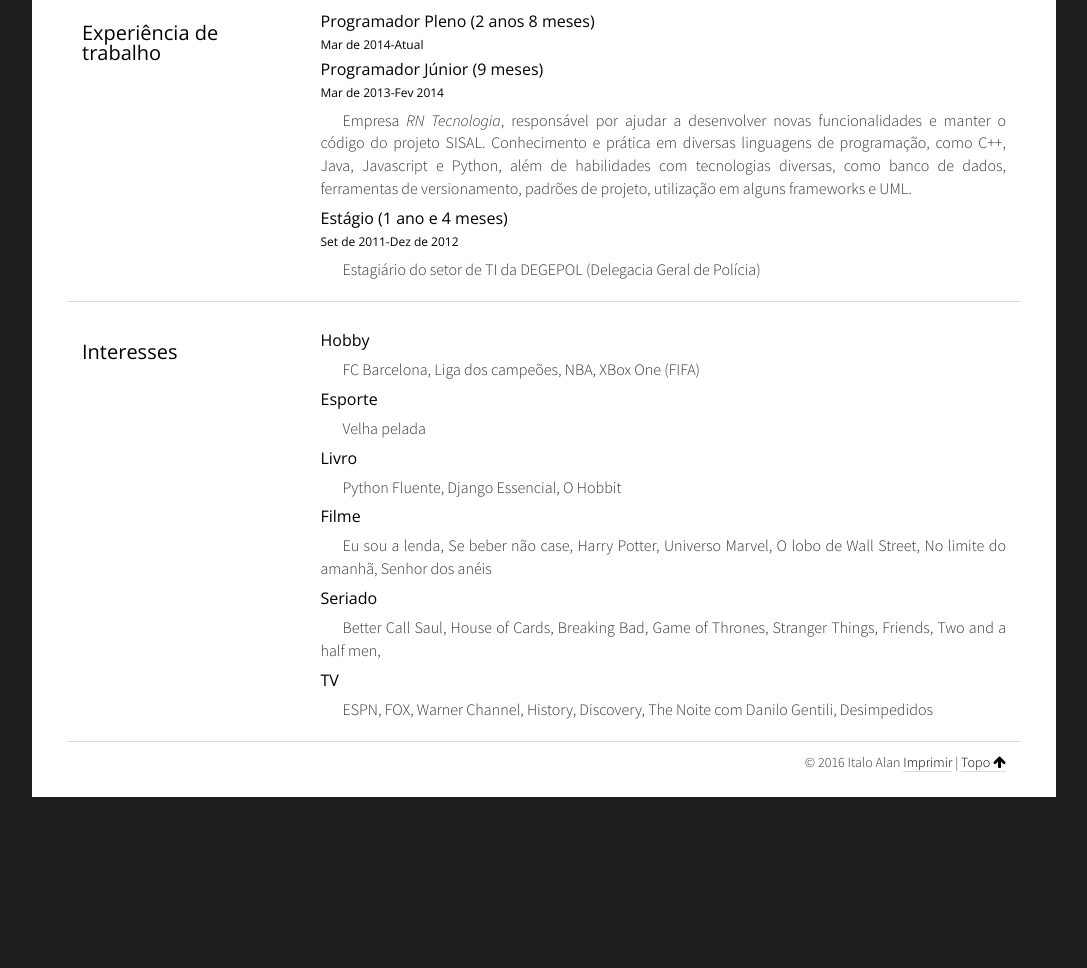
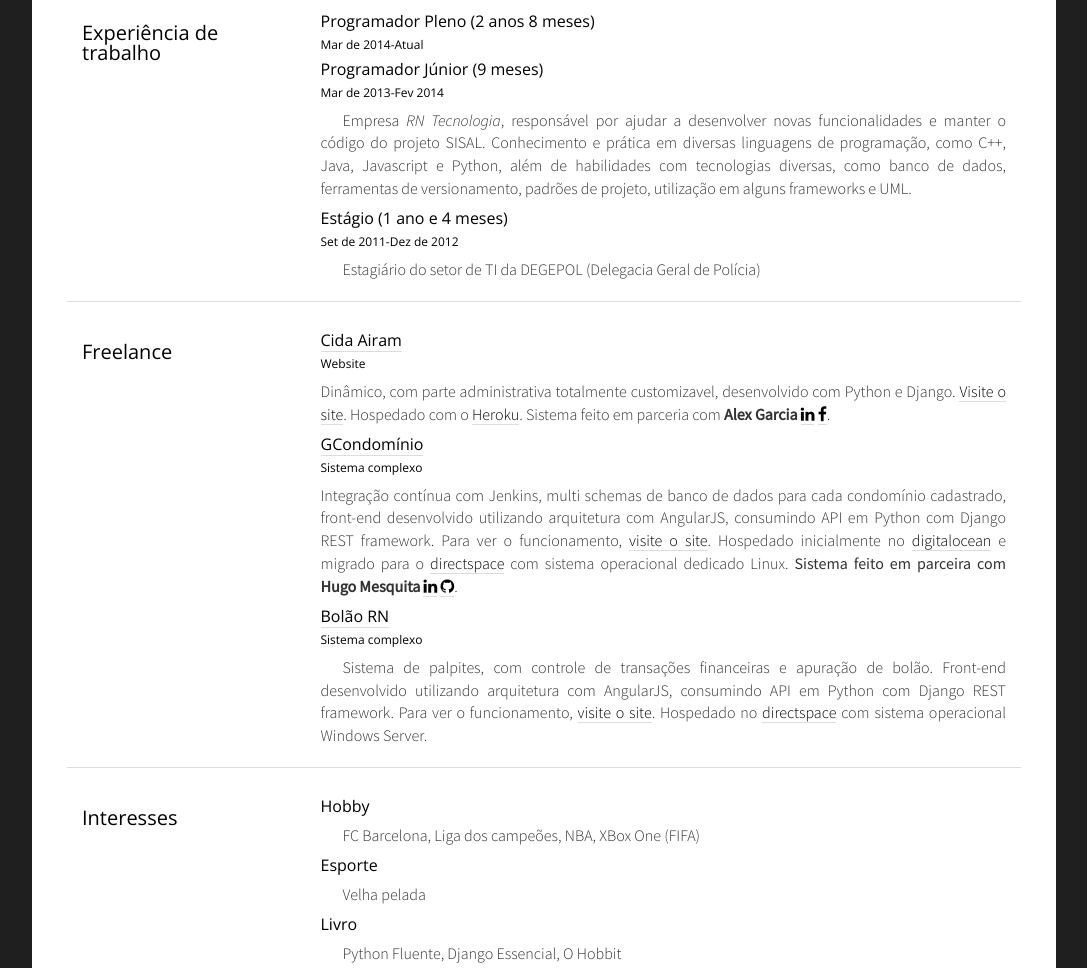
Before and after one commit to italoalanw3/portfolio, a website: page index.html in a window 1280 px wide. Shown: the part 1012-1980 px from the top of the page, without its empty margins (96-1183 px from the left). Before the commit the page ends 1829 px from the top, so only its background shows below. Drawn offline with nearby package versions, Linux system fonts and the light colour scheme; files whose address does not match are found by name.

Commit message:
Adicionado freelance ao curriculo

```diff
--- a/index.html
+++ b/index.html
@@ -89,7 +89,7 @@
 					<li><strong>MS SQL Server</strong> - 2 anos de experiência</li>
 					<li><strong>MySQL</strong> - 1 ano de experiência</li>
 				</ul>
-				<p class="col-md-12 text-justify" style="padding-left: 30px; margin-top: 10px; max-width: 689px;">
+				<p class="col-md-12 text-justify" style="margin-top: 10px;">
 					<b>Jenkins</b>
 					<strong>Integração continua</strong>,
 					<strong>Build automatizado</strong>
@@ -165,6 +165,48 @@
 		</div>
 	</article>
 
+	<!-- Freelance -->
+	<article class="row row-fluid">
+		<header class="col-md-3">
+			<h3>Freelance</h3>
+		</header>
+		<div class="col-md-9">
+			<h4>
+				<a href="http://www.cidaairam.com.br/" target="_blank">Cida Airam</a></h4>
+			<h5>Website</h5>
+			<p class="text-justify" style=" text-indent: 0px;">Dinâmico, com parte administrativa totalmente customizavel, desenvolvido com Python e Django.
+				<a href="http://www.cidaairam.com.br/" target="_blank">Visite o site</a>.
+				Hospedado com o <a href="https://www.heroku.com/" target="_blank">Heroku</a>.
+				Sistema feito em parceria com <b>Alex Garcia</b>
+
+				<a href="https://br.linkedin.com/in/alexgarciacr" target="_blank"><i class="icon-linkedin"></i></a>
+				<a href="https://www.facebook.com/alexgarciacr" target="_blank"><i class="icon-facebook"></i></a>.
+			</p>
+			<h4>
+				<a href="http://condoadmin.com.br/#/login.html" target="_blank">GCondomínio</a>
+			</h4>
+
+			<h5>Sistema complexo</h5>
+			<p class="text-justify" style=" text-indent: 0px;">Integração contínua com Jenkins, multi schemas de banco de dados para cada condomínio cadastrado,
+				front-end desenvolvido utilizando arquitetura com AngularJS, consumindo API em Python com Django REST framework.
+				Para ver o funcionamento, <a href="http://condoadmin.com.br/#/login.html" target="_blank">visite o site</a>.
+				Hospedado inicialmente no <a href="https://www.digitalocean.com/" target="_blank">digitalocean</a> e migrado para o <a href="http://directspace.net/" target="_blank">directspace</a> com sistema operacional dedicado Linux.
+				<strong>Sistema feito em parceira com <b>Hugo Mesquita</b> <a href="https://br.linkedin.com/in/hugo-mesquita-366ab350" target="_blank"><i class="icon-linkedin" ></i></a> <a href="https://github.com/hugohomesquita" target="_blank"><i class="icon-github" ></i></a></strong>.
+			</p>
+
+			<h4>
+				<a href="http://bolaorn.com.br/bolao/#/dashboard.html" target="_blank">Bolão RN</a>
+			</h4>
+			<h5>Sistema complexo</h5>
+			<p class="text-justify">Sistema de palpites, com controle de transações financeiras e apuração de bolão.
+				Front-end desenvolvido utilizando arquitetura com AngularJS, consumindo API em Python com Django REST framework.
+				Para ver o funcionamento, <a href="http://bolaorn.com.br/bolao/#/dashboard.html" target="_blank">visite o site</a>.
+				Hospedado no <a href="http://directspace.net/" target="_blank">directspace</a> com sistema operacional Windows Server.
+			</p>
+		</div>
+	</article>
+
+
 	<!-- Interests -->
 	<article class="row row-fluid">
 		<header class="col-md-3">
```
